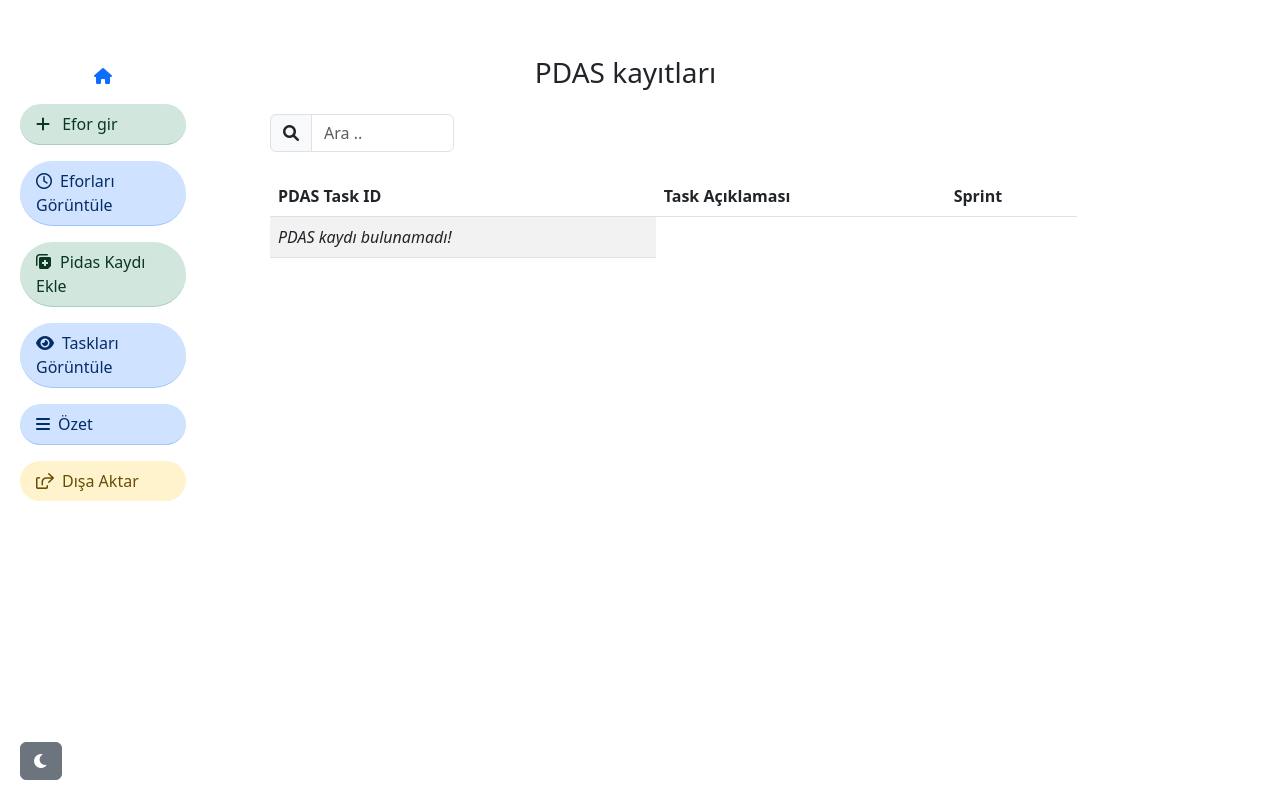
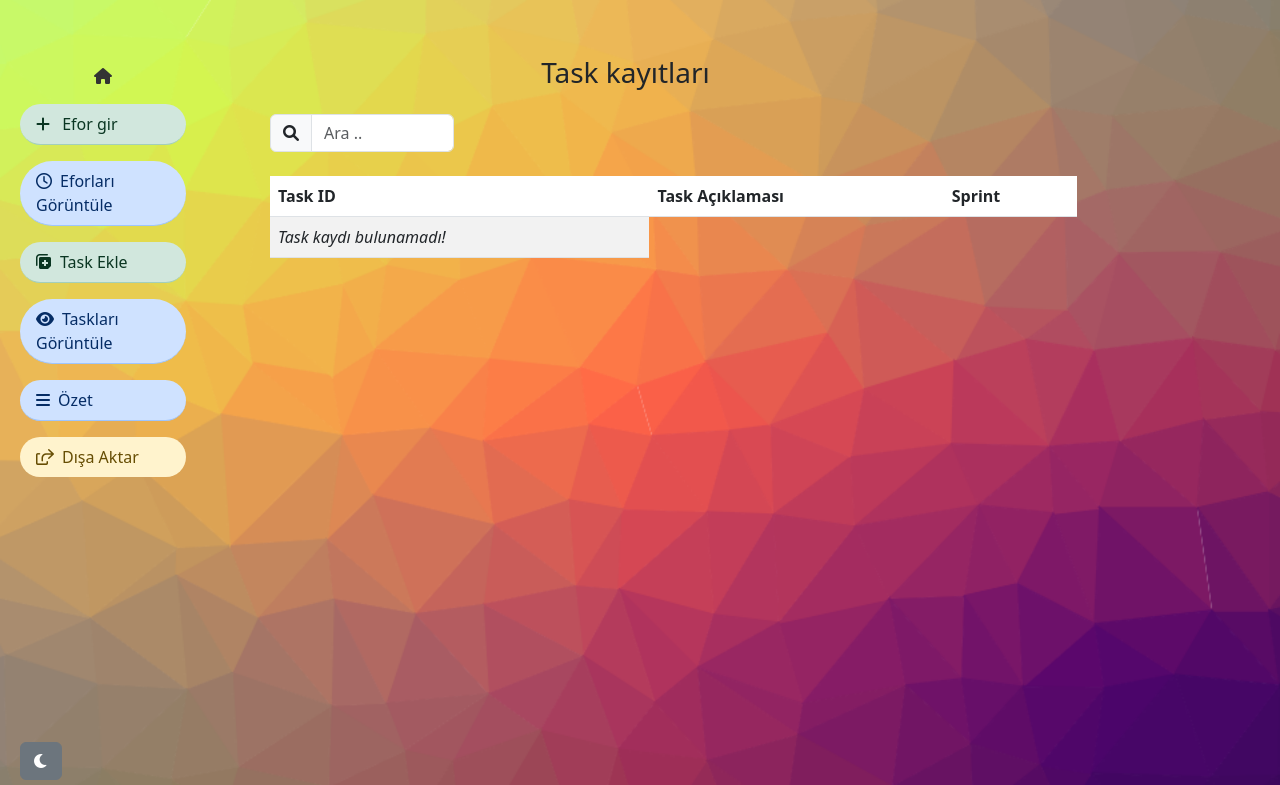
Before and after one commit to visualizeMath/Daily-Effort-Log, a Flask app: page /show_pdas_items in a window 1280 px wide. Shown: the top 785 px of the page. Run offline with Flask 3, Linux system fonts and the light colour scheme; data that the repository does not hold is empty; some libraries are stand-ins or nearby versions.

Commit message:
Styling improvements

```diff
--- a/app.py
+++ b/app.py
@@ -50,15 +50,11 @@ def index():
 
 @app.route('/enter_log')
 def enter_log():
-    # conn = sqlite3.connect('daily_log.db')
-    # c = conn.cursor()
-    # c.execute('SELECT pdas_task_id FROM pdas')
-    # task_ids = c.fetchall()  # Fetch all task IDs
-    # conn.close()
 
-    # Pass the task_ids to the template
-    # return render_template('enter_log.html', task_ids=[task_id[0] for task_id in task_ids])
-    return render_template('enter_log.html', task_ids=[])
+    active_sprints=get_sprints_with_active_tasks()
+    print(type(active_sprints))
+    print(active_sprints[0])
+    return render_template('enter_log.html', task_ids=[],active_sprints=active_sprints)
 @app.route('/get_dependent_tasks',methods=['POST'])
 def get_dependent_tasks():
     try:
@@ -405,6 +401,17 @@ def getword2practice():
     selected_word=cursor.fetchall()
     conn.close()
     return selected_word
+
+def get_sprints_with_active_tasks():
+    conn= sqlite3.connect('daily_log.db')
+    cursor =conn.cursor()
+
+    cursor.execute('select distinct bagli_sprint from pdas')
+    available_sprints= cursor.fetchall()
+    conn.close()
+
+    return available_sprints
+
 if __name__ == '__main__':
     # insert_vocab('templates/words.txt')
     app.run(debug=True)
--- a/templates/base.html
+++ b/templates/base.html
@@ -11,6 +11,7 @@
         body.dark-mode {
             background-color: #121212;
             color: #ffffff;
+
         }
         .list-group-item.dark-mode {
             background-color: #333333;
@@ -44,7 +45,7 @@
             line-height: 1.2;
         }
         .circle.green {
-            background-color: #b1f4bf;
+            background-color: #7adf90;
             border: 2px solid black;
         }
         .circle.orange {
@@ -65,6 +66,34 @@
             margin-left: 20px;
             line-height: 80px;
         }
+
+    body {
+        /* background-image: url('/static/img/bg.png');  */
+        background-size: cover;
+        background-position: center;
+        background-repeat: no-repeat;
+        background-attachment: fixed;
+        /* position: relative; */
+        margin: 0;
+    }
+    body::before {
+    content: ""; /* Required for pseudo-element */
+    /* background: url('/static/img/bg.png') no-repeat center center / cover; */
+    background: no-repeat center center / cover;
+    position: fixed;
+    top: 0;
+    left: 0;
+    width: 100%;
+    height: 100vh;
+    opacity: 0.85; /* Adjust transparency: 0 is fully transparent, 1 is fully opaque */
+    z-index: -1; /* Place behind other content */
+    pointer-events: none; /* Allow clicks through to the body */
+    }
+    .table-transparent {
+        opacity: 0.9;
+    }
+
+
     </style>
 
 </head>
@@ -77,7 +106,7 @@
                 <div class="mt-2 mb-2"></div>
                 <div class="list-group list-group-flush rounded">
                     <div class="container d-flex justify-content-center">
-                        <a href="{{ url_for('index') }}" class="mt-2 mb-2"><i class="fas fa-home"></i></a>
+                        <a href="{{ url_for('index') }}" id="main-home-icon" class="mt-2 mb-2"><i class="fas fa-home"></i></a>
                     </div>
                     <a href="{{ url_for('enter_log') }}" class="list-group-item list-group-item-success list-group-item-action mt-2 mb-2 rounded-pill">
                         <i class="fa-solid fa-plus me-2"></i> Efor gir</a>
@@ -87,7 +116,7 @@
                     </a>
 
                     <a href="{{ url_for('create_pdas_item')}}" class="list-group-item list-group-item-success list-group-item-action mt-2 mb-2 rounded-pill">
-                        <i class="fa-solid fa-notes-medical me-2"></i>Pidas Kaydı Ekle</a>
+                        <i class="fa-solid fa-notes-medical me-2"></i>Task Ekle</a>
 
                     <a href="{{ url_for('show_pdas_items') }}" class="list-group-item list-group-item-action list-group-item-primary mt-2 mb-2 rounded-pill">
                         <i class="fa-solid fa-eye me-2"></i>Taskları Görüntüle</a>
@@ -137,6 +166,16 @@
 
             var listItems = document.getElementsByClassName('list-group-item');
             var modal_cnt = document.getElementsByClassName('modal-content');
+            var home_icon = document.getElementById('main-home-icon');
+
+            home_icon.classList.toggle('dark-mode');
+            // if(home_icon.classList.style.color==="beige")
+            // {
+            //     home_icon.style.color="#333333";
+            // }
+            // else{
+            //     home_icon.style.color="beige";
+            // }
 
             for (var i = 0; i < modal_cnt.length; i++) {
                 modal_cnt[i].classList.toggle('dark-mode');
@@ -149,6 +188,15 @@
             var tableRows = document.querySelectorAll('tbody tr');
             for (var j = 0; j < tableRows.length; j++) {
                 tableRows[j].classList.toggle('dark-mode');
+            }
+
+              // Change the background image based on dark mode
+            if (document.body.classList.contains('dark-mode')) {
+                document.body.style.backgroundImage = "url('/static/img/dark-bg.png')";
+                localStorage.setItem('darkMode', 'enabled');
+            } else {
+                document.body.style.backgroundImage = "url('/static/img/bg.png')";
+                localStorage.setItem('darkMode', 'disabled');
             }
 
             // Save dark mode preference in localStorage
@@ -190,7 +238,9 @@
 
             if (localStorage.getItem('darkMode') === 'enabled') {
                 document.body.classList.add('dark-mode');
-
+                document.body.style.backgroundImage="url('/static/img/bg-dark.png')";
+                var home_icon=document.getElementById('main-home-icon');
+                home_icon.style.color="beige";
                 var listItems = document.getElementsByClassName('list-group-item');
 
                 for (var i = 0; i < listItems.length; i++) {
@@ -224,6 +274,10 @@
                 }
             } else
             {
+                document.body.style.backgroundImage = "url('/static/img/bg.png')";
+                var home_icon=document.getElementById('main-home-icon');
+                home_icon.style.color="#333333";
+
                 var lstelemanlari = document.getElementsByClassName('satir');
                 for (var i = 0; i < lstelemanlari.length; i++) {
                         lstelemanlari[i].classList.remove('dark-mode');
--- a/templates/create_pdas_item.html
+++ b/templates/create_pdas_item.html
@@ -2,7 +2,7 @@
 
 {% block content %}
 <div class="mt-2 mb-5 d-flex justify-content-center">
-    <h3>PDAS Taskı Oluştur</h3>
+    <h3>Task Oluştur</h3>
 </div>
 <div class="container col-md-6">
     <form method="post" action="{{ url_for('submit_pdas_task') }}">
@@ -26,7 +26,7 @@
             </div>
 
             <div class="mb-3 col-4">
-                <label for="pdas_task_id" class="form-label">PDAS Task ID</label>
+                <label for="pdas_task_id" class="form-label">Task ID</label>
                 <input type="text" class="form-control" id="pdas_task_id" name="pdas_task_id" autocomplete="off" required >
             </div>
 
@@ -35,7 +35,7 @@
 
 
             <div class="mb-3 col">
-                <label for="pdas_task_aciklama" class="form-label">PDAS Task Açıklaması</label>
+                <label for="pdas_task_aciklama" class="form-label">Task Açıklaması</label>
                 <input type="text" class="form-control" id="pdas_task_aciklama" name="pdas_task_aciklama" autocomplete="off" required>
             </div>
 
--- a/templates/show_pdas.html
+++ b/templates/show_pdas.html
@@ -2,7 +2,7 @@
 
 {% block content %}
 <div class="container d-flex justify-content-center mt-2 mb-3">
-    <h3>PDAS kayıtları</h3>
+    <h3>Task kayıtları</h3>
 </div>
 <div class="container col-md-3 mt-2 mb-2 ms-5">
     <div class="input-group mb-3">
@@ -22,15 +22,15 @@
                         bagli_sprint TEXT -->
             <tr class="satir">
                 <!-- <th scope="col">ID</th> -->
-                <th scope="col-2">PDAS Task ID</th>
-                <th scope="col-4">Task Açıklaması</th>
+                <th scope="col-1">Task ID</th>
+                <th scope="col-6">Task Açıklaması</th>
                 <th scope="col">Sprint</th>
                 <!-- <th scope="col-1 ms-1 px-1"></th>            -->
             </tr>
         </thead>
         <tbody>
             <tr class="satir">
-                <td class="col fs4 fst-italic">PDAS kaydı bulunamadı!</td>
+                <td class="col fs4 fst-italic">Task kaydı bulunamadı!</td>
             </tr>
         </tbody>
     </table>
@@ -38,15 +38,11 @@
     <table class="table table-striped">
 
         <thead>
-            <!-- pdas_task_id TEXT,
-                        pdas_task_aciklama TEXT,
-                        bagli_sprint TEXT -->
             <tr class="satir">
                 <!-- <th scope="col">ID</th> -->
-                <th scope="col-2">PDAS Task ID</th>
-                <th scope="col-4">Task Açıklaması</th>
+                <th scope="col-1">Task ID</th>
+                <th scope="col-6">Task Açıklaması</th>
                 <th scope="col">Sprint</th>
-                <!-- <th scope="col-1 ms-1 px-1"></th>            -->
             </tr>
         </thead>
 
@@ -54,10 +50,10 @@
         {% for log in logs %}
         <tr class="satir">
             <!-- <td>{{ log[0] }}</td> -->
-            <td class="col-2">{{ log[1] }}</td>
-            <td class="col-4">{{ log[2] }}</td>
+            <td class="col-1">{{ log[1] }}</td>
+            <td class="col-6">{{ log[2] }}</td>
             <td class="col d-flex align-items-center">{{ log[3] }}
-                <button type="button" class="btn btn-danger btn-xs delete-btn ms-5" data-task-id="{{ log[1] }}">
+                <button type="button" class="btn p-0 border-0 btn-md delete-btn ms-5" data-task-id="{{ log[1] }}" style="color:red">
                     <i class="fa-solid fa-trash"></i>
                 </button>
             </td>
@@ -75,7 +71,7 @@
           <button type="button" class="btn-close" data-bs-dismiss="modal" aria-label="Close"></button>
         </div>
         <div class="modal-body">
-          Seçilen PDAS taskı silinecek. Emin misiniz?
+          Seçilen task kaydı silinecek. Emin misiniz?
         </div>
         <div class="modal-footer">
           <button type="button" class="btn btn-secondary" data-bs-dismiss="modal">İptal</button>
```
Also changed, not shown: templates/enter_log.html (+5 -13 lines), templates/show_logs.html (+6 -5 lines), templates/words.txt (+20 -0 lines), static/img/bg-dark.png (added), static/img/bg.png (added).
